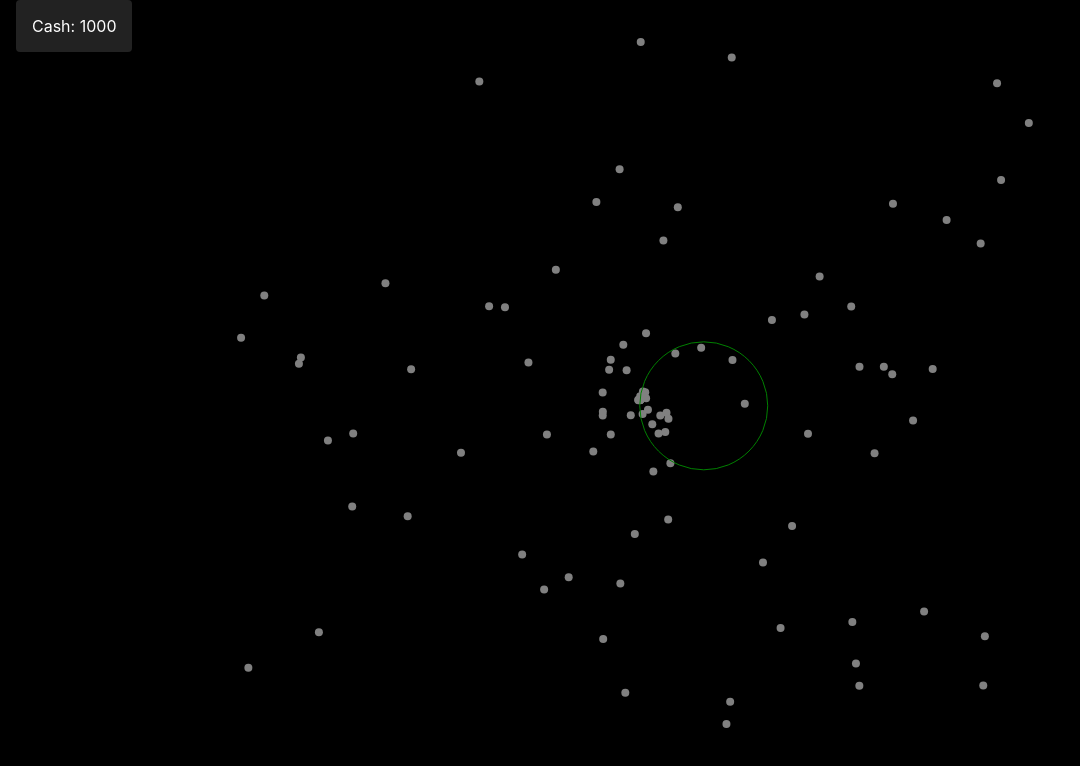
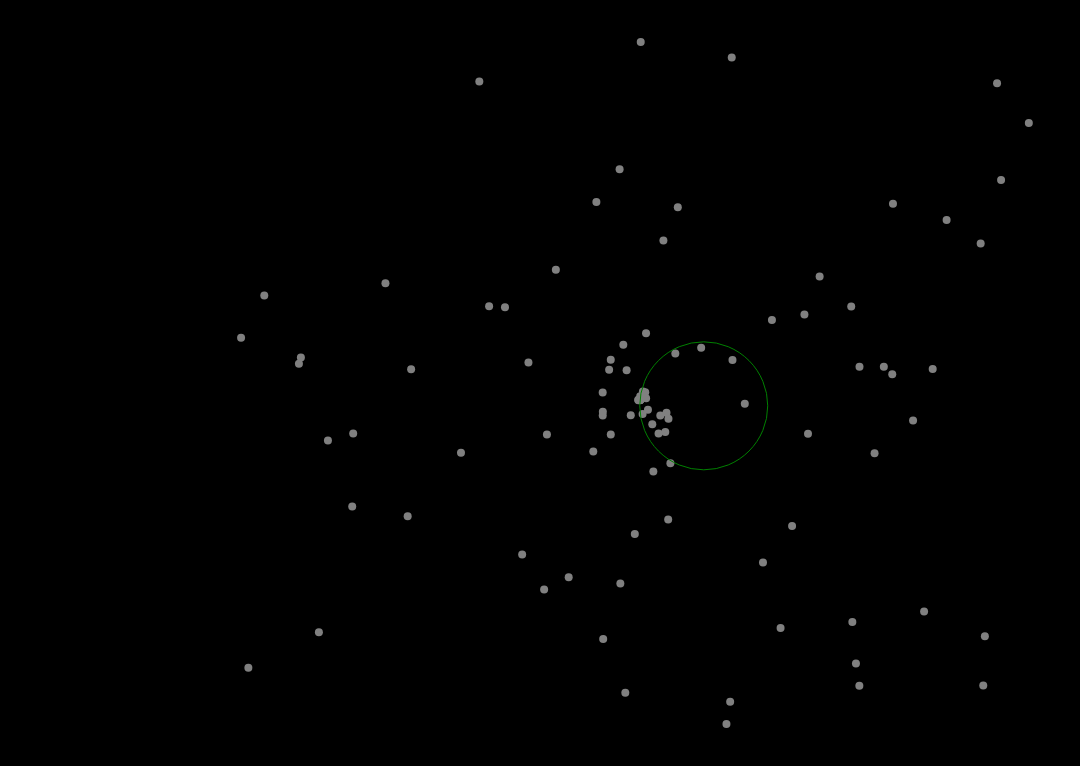
Before and after one commit to painkillergis/parcels, a React (Create React App) app: page / in a window 1280 px wide. Shown: the top 766 px of the page, without its empty margins (0-1080 px from the left). Built offline with nearby package versions, Linux system fonts and the light colour scheme.

Commit message:
throw away cash for now

```diff
--- a/src/App.tsx
+++ b/src/App.tsx
@@ -81,8 +81,6 @@ function App() {
     )
   }, [])
 
-  const [cash, setCash] = useState(1000)
-
   useLayoutEffect(() => {
     if (canvasRef.current !== null) {
       const context = (canvasRef.current as HTMLCanvasElement).getContext(
@@ -138,33 +136,16 @@ function App() {
   }, [canvasRef, width, height, customers, towers])
 
   return (
-    <>
-      <div style={{ padding: '1em' }}>
-        <span
-          style={{
-            backgroundColor: '#222',
-            color: 'white',
-            padding: '1em',
-            borderRadius: '0.25em',
-          }}
-        >
-          Cash: {cash}
-        </span>
-      </div>
     <canvas
       ref={canvasRef}
       style={{
         width: '100%',
         height: '100%',
         display: 'block',
-          position: 'fixed',
-          top: 0,
-          zIndex: -1000,
       }}
       width={width}
       height={height}
     />
-    </>
   )
 }
 
```
Lines whose indentation alone changed are shown as unchanged.
